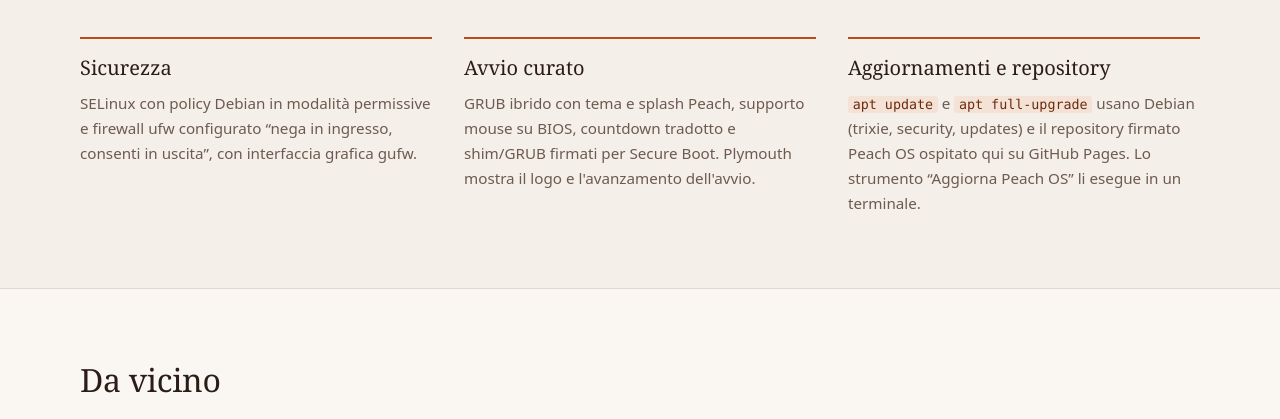
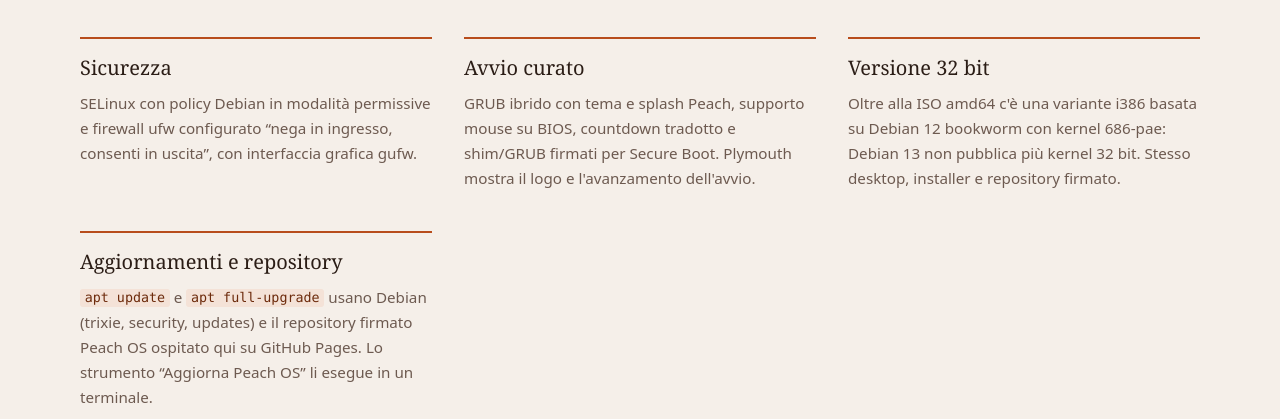
Before and after one commit to artiombilash9-ctrl/peach-os, a plain HTML site: page docs/index.html in a window 1280 px wide. Shown: the part 1297-1716 px from the top of the page. Drawn offline with Linux system fonts and the light colour scheme.

Commit message:
Variante i386 su bookworm e repository apt multiarchitettura
- tools/build-i386.sh: build separata i386 con kernel 686-pae, etichette
  adattate a bookworm e ISO dist/PeachOS-1.0-i386.iso.
- hook bootmenu: traduce anche le voci 686-pae.
- repository apt: indice binary-i386 e Release con i386 tra le architetture.
- README e sito: documentazione della versione 32 bit.

```diff
--- a/docs/index.html
+++ b/docs/index.html
@@ -98,6 +98,12 @@
               mostra il logo e l'avanzamento dell'avvio.</p>
           </article>
           <article class="card">
+            <h3>Versione 32 bit</h3>
+            <p>Oltre alla ISO amd64 c'è una variante i386 basata su Debian 12
+              bookworm con kernel 686-pae: Debian 13 non pubblica più kernel
+              32 bit. Stesso desktop, installer e repository firmato.</p>
+          </article>
+          <article class="card">
             <h3>Aggiornamenti e repository</h3>
             <p><code>apt update</code> e <code>apt full-upgrade</code> usano
               Debian (trixie, security, updates) e il repository firmato Peach OS
@@ -150,7 +156,7 @@
         <ol class="steps">
           <li><strong>Clona il repository.</strong> <code>git clone https://github.com/artiombilash9-ctrl/peach-os.git</code></li>
           <li><strong>Costruisci la ISO.</strong> Su Debian 13, <code>sudo ./build.sh --full</code>; su Windows, <code>build.ps1</code> prepara il chroot WSL.</li>
-          <li><strong>Scrivi l'immagine su USB.</strong> <code>dd if=dist/PeachOS-1.0-amd64.iso of=/dev/sdX bs=4M status=progress</code> — controlla due volte il nome del dispositivo.</li>
+          <li><strong>Scrivi l'immagine su USB.</strong> <code>dd if=dist/PeachOS-1.0-amd64.iso of=/dev/sdX bs=4M status=progress</code> — controlla due volte il nome del dispositivo. Per i vecchi PC a 32 bit usa <code>PeachOS-1.0-i386.iso</code>, costruita con <code>tools/build-i386.sh</code>.</li>
           <li><strong>Avvia e prova.</strong> Scegli “Peach OS 1.0 — Live”; dal menu puoi usare la persistenza o introdurti con Calamares.</li>
         </ol>
         <p class="note">La documentazione completa, le opzioni di build e la struttura del
```
Also changed, not shown: 12 other files.
